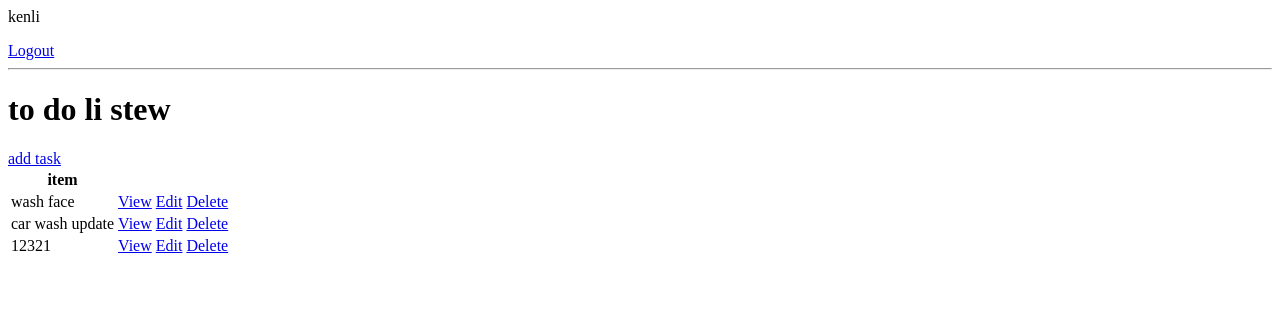
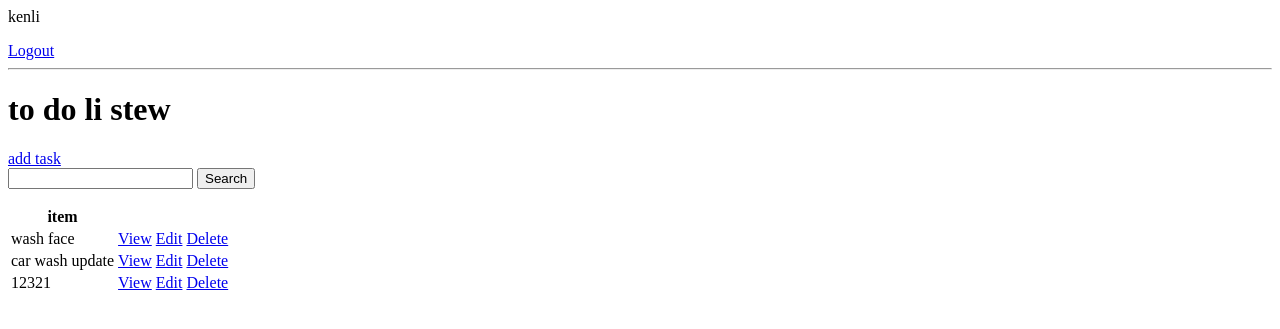
Before and after one commit to kenliii/todo, a Django app: page / in a window 1280 px wide. Shown: the top 329 px of the page. Run offline with Django 4.2, Linux system fonts and the light colour scheme; a user stored in the database is signed in; data comes from the database, SQL or seed files in the repository.

Commit message:
did a filter search

```diff
--- a/main_app/templates/main_app/task_list.html
+++ b/main_app/templates/main_app/task_list.html
@@ -9,6 +9,12 @@
 <hr>
 <h1>to do  li stew</h1>
 <a href="{% url 'task-create' %} ">add task</a>
+
+<form method="GET">
+    <input type="text" name="search-area" value="{{search_input}}">
+    <input type="submit" value="Search" >
+</form>
+
 
 <table>
     <tr>
--- a/main_app/views.py
+++ b/main_app/views.py
@@ -43,6 +43,14 @@ class TaskList(LoginRequiredMixin, ListView):
         context = super().get_context_data(**kwargs)
         context['tasks'] = context ['tasks']. filter(user=self.request.user)
         context['count'] = context ['tasks']. filter(complete=False).count()
+
+        search_input = self.request.GET.get('search-area') or ''
+        if search_input:
+            context['tasks'] = context['tasks'].filter(
+                title__startswith=search_input)
+
+        context['search_input'] = search_input
+
         return context
 
 class TaskDetail(LoginRequiredMixin, DetailView):
```
